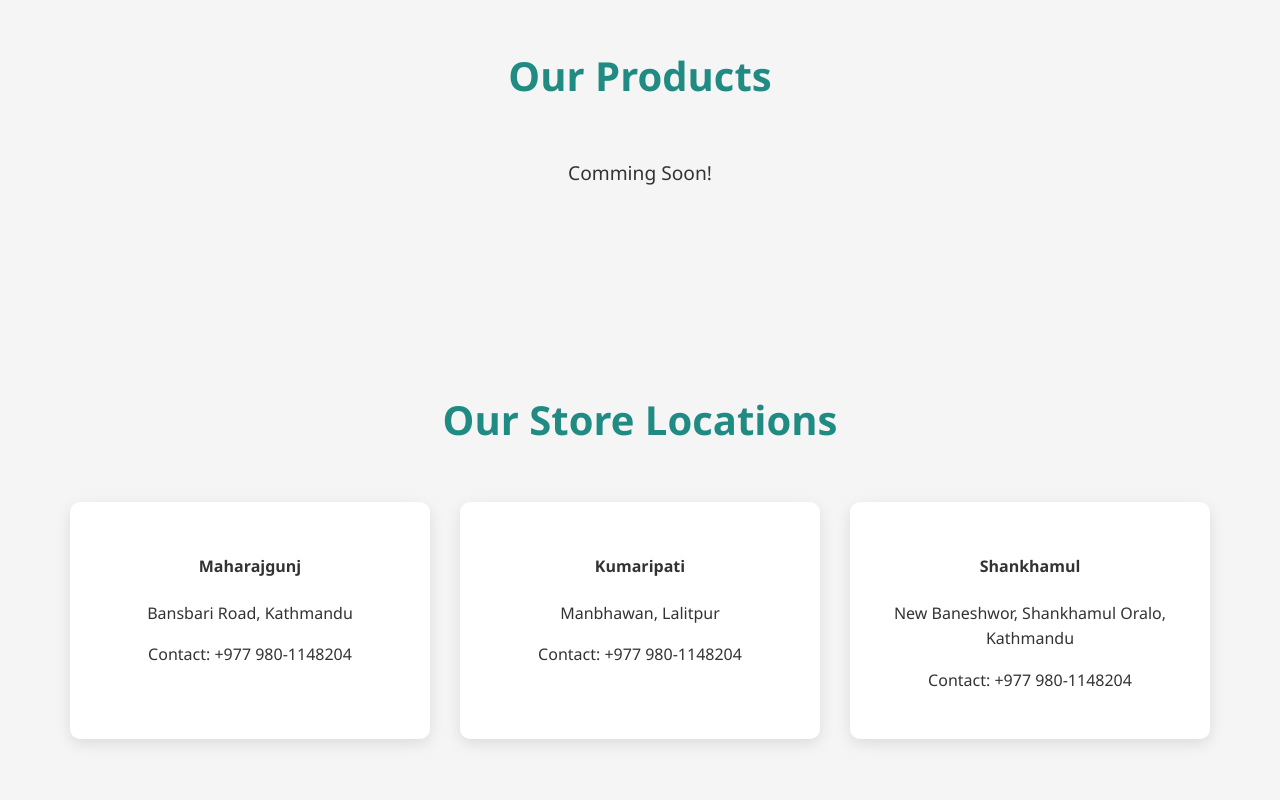
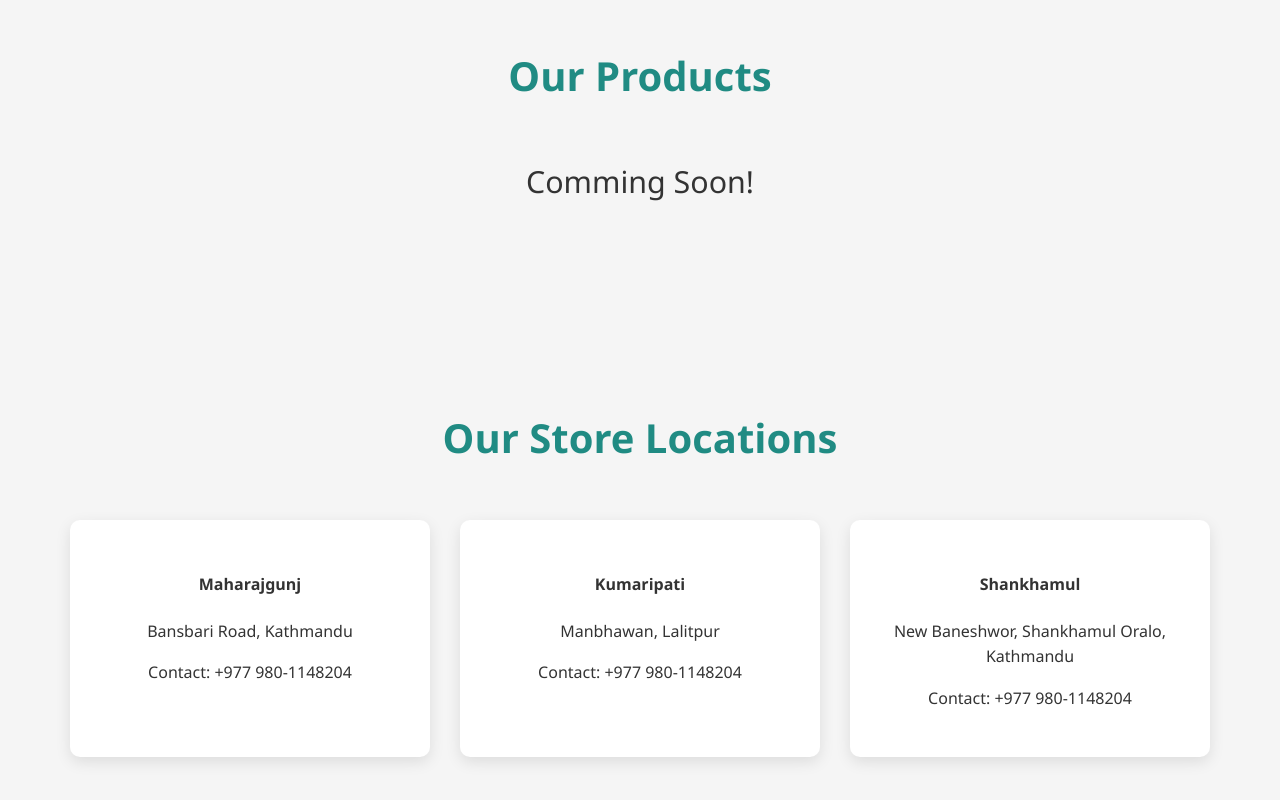
Before and after one commit to aman5684/index.html, a plain HTML site: page index.html in a window 1280 px wide. Shown: the part 1204-2004 px from the top of the page. Drawn offline with Linux system fonts and the light colour scheme.

Commit message:
Update index.html

```diff
--- a/index.html
+++ b/index.html
@@ -289,7 +289,7 @@
 
     <section id="products">
         <h3>Our Products</h3>
-         <p style="text-align: center; max-width: 800px; margin: 0 auto; font-size: 1.2rem;">
+         <p style="text-align: center; max-width: 800px; margin: 0 auto; font-size: 1.9rem;">
              Comming Soon!
          </p>
         <div class="product-grid" id="productGrid"></div>
```
